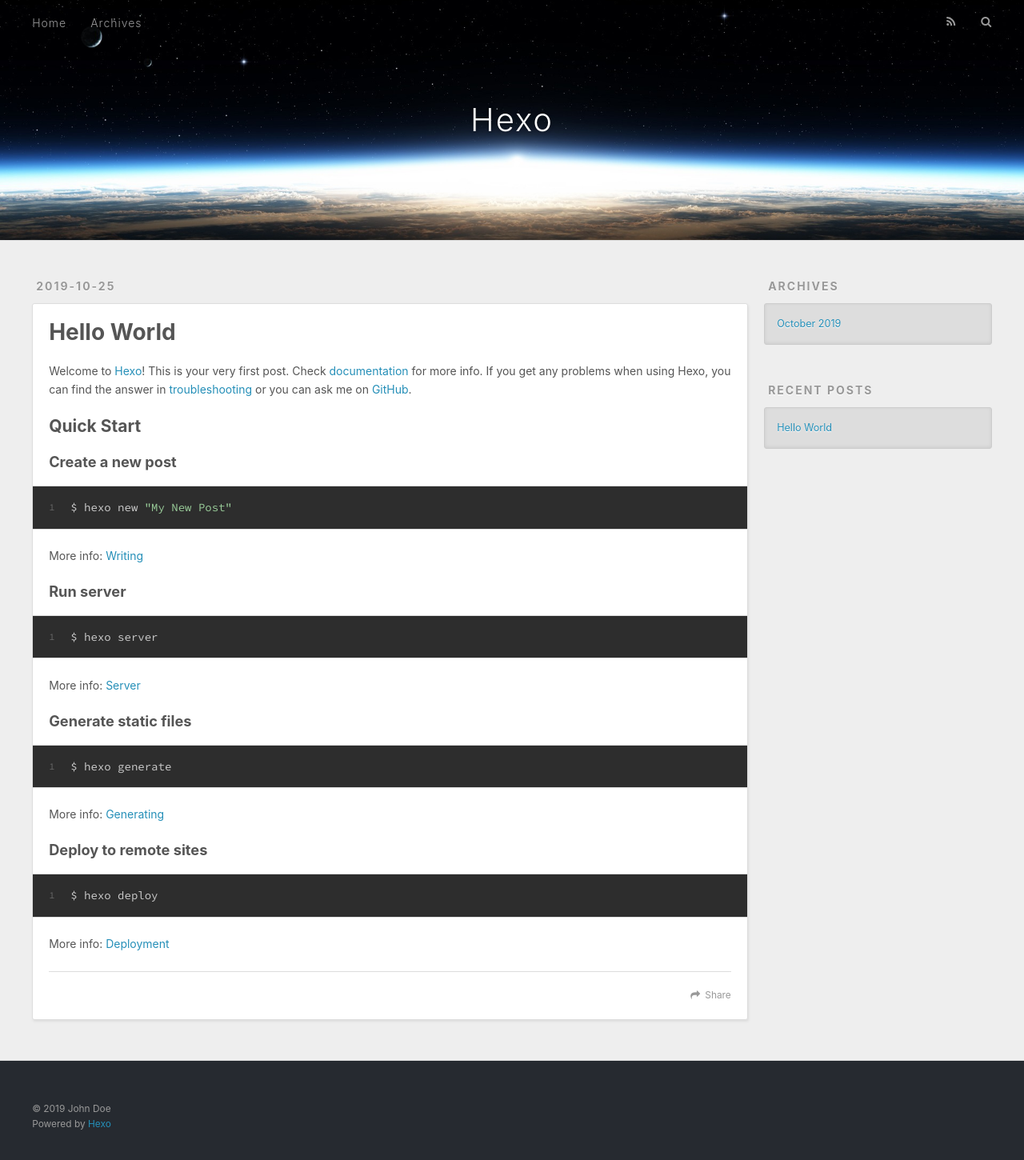
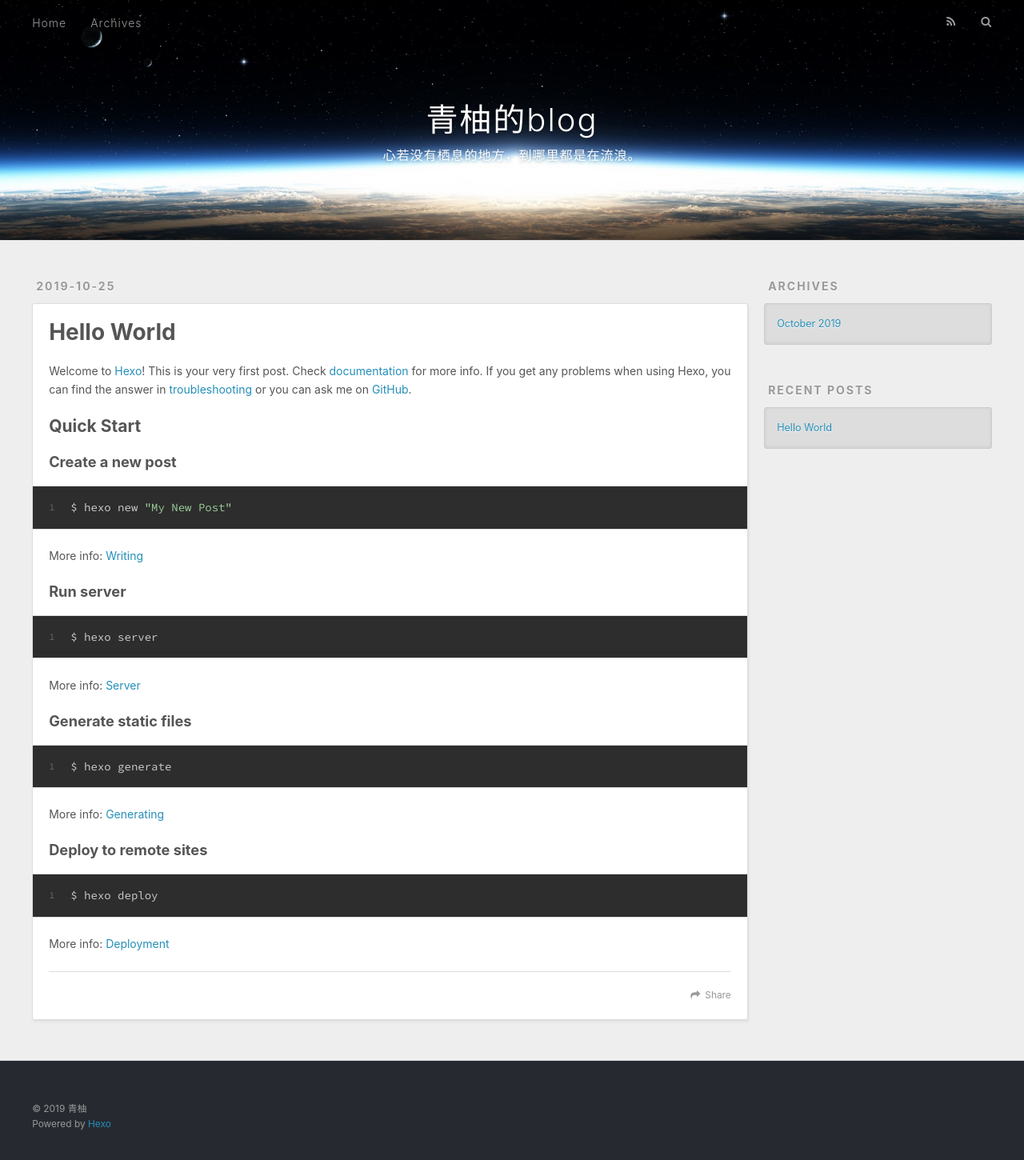
Before and after one commit to AD-XunKun/AD-XunKun.github.io, a plain HTML site: page index.html in a window 1280 px wide. Shown: the whole page at 80% size. Drawn offline with nearby package versions, Linux system fonts and the light colour scheme.

Commit message:
Site updated: 2019-10-25 10:57:31

```diff
--- a/index.html
+++ b/index.html
@@ -5,16 +5,16 @@
 
 
 
-  <title>Hexo</title>
+  <title>青柚的blog</title>
   <meta name="viewport" content="width=device-width, initial-scale=1, maximum-scale=1">
   <meta property="og:type" content="website">
-<meta property="og:title" content="Hexo">
+<meta property="og:title" content="青柚的blog">
 <meta property="og:url" content="http:&#x2F;&#x2F;yoursite.com&#x2F;index.html">
-<meta property="og:site_name" content="Hexo">
-<meta property="og:locale" content="en">
+<meta property="og:site_name" content="青柚的blog">
+<meta property="og:locale" content="Chinese">
 <meta name="twitter:card" content="summary">
 
-    <link rel="alternate" href="/atom.xml" title="Hexo" type="application/atom+xml">
+    <link rel="alternate" href="/atom.xml" title="青柚的blog" type="application/atom+xml">
 
 
     <link rel="icon" href="/favicon.png">
@@ -33,8 +33,12 @@
   <div id="header-outer" class="outer">
     <div id="header-title" class="inner">
       <h1 id="logo-wrap">
-        <a href="/" id="logo">Hexo</a>
+        <a href="/" id="logo">青柚的blog</a>
       </h1>
+
+        <h2 id="subtitle-wrap">
+          <a href="/" id="subtitle">心若没有栖息的地方，到哪里都是在流浪。</a>
+        </h2>
 
     </div>
     <div id="header-inner" class="inner">
@@ -100,7 +104,7 @@
 
     </div>
     <footer class="article-footer">
-      <a data-url="http://yoursite.com/2019/10/25/hello-world/" data-id="ck25j49im000070tz1lm0d0ca" class="article-share-link">Share</a>
+      <a data-url="http://yoursite.com/2019/10/25/hello-world/" data-id="ck25jopbz0000f0tzcry4f8j3" class="article-share-link">Share</a>
 
 
     </footer>
@@ -156,7 +160,7 @@
 
   <div class="outer">
     <div id="footer-info" class="inner">
-      &copy; 2019 John Doe<br>
+      &copy; 2019 青柚<br>
       Powered by <a href="http://hexo.io/" target="_blank">Hexo</a>
     </div>
   </div>
```
Also changed, not shown: 2019/10/25/hello-world/index.html (+11 -7 lines), archives/2019/10/index.html (+11 -7 lines), archives/2019/index.html (+11 -7 lines), archives/index.html (+11 -7 lines).
